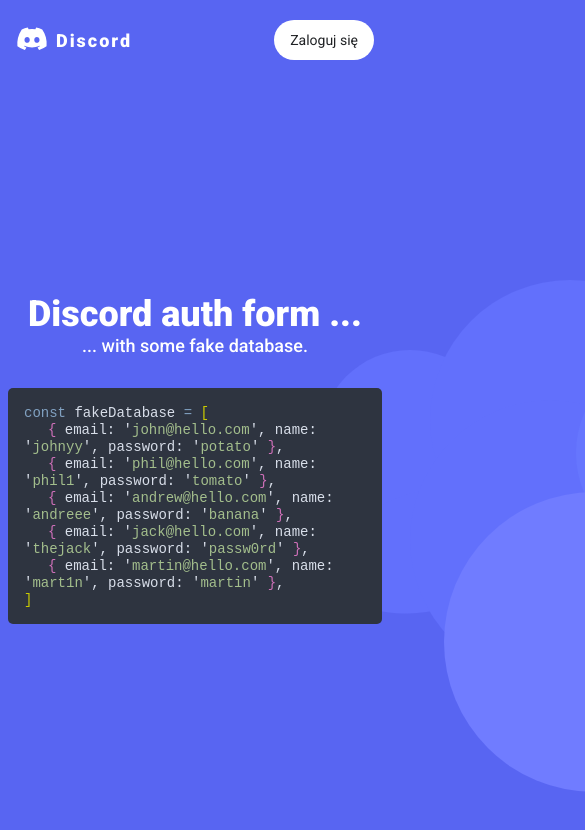
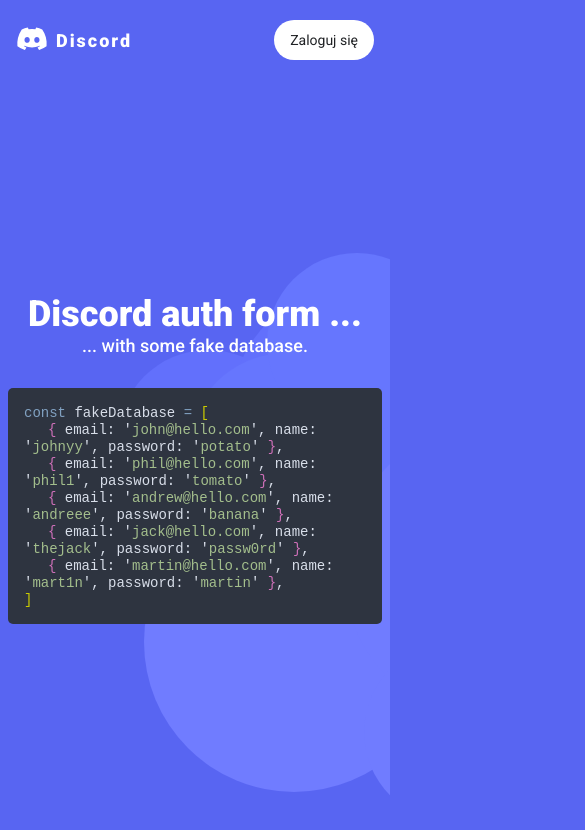
Before and after one commit to jot2ka/discord-auth-form, a Next.js app: page / in a window 390 px wide. Shown: the top 830 px of the page, 585 px wide, since content can reach past the window. Built offline with nearby package versions, Linux system fonts and the light colour scheme.

Commit message:
fix Background on mobile

```diff
--- a/components/background/Background.js
+++ b/components/background/Background.js
@@ -1,6 +1,8 @@
 import classes from './Background.module.scss'
 
 export default function Background() {
+	// if (true) return null
+
 	return (
 		<div className={classes.canvas}>
 			<div className={classes.cloud1}>
--- a/components/background/Background.module.scss
+++ b/components/background/Background.module.scss
@@ -1,8 +1,9 @@
 .canvas {
+	z-index: -1;
 	position: absolute;
-	width: 1200px;
+	width: 100vw;
 	height: 100vh;
-	z-index: -1;
+	overflow: hidden;
 
 	.cloud1 {
 		position: absolute;
```
